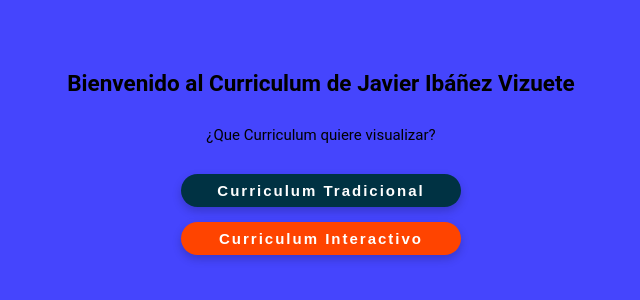
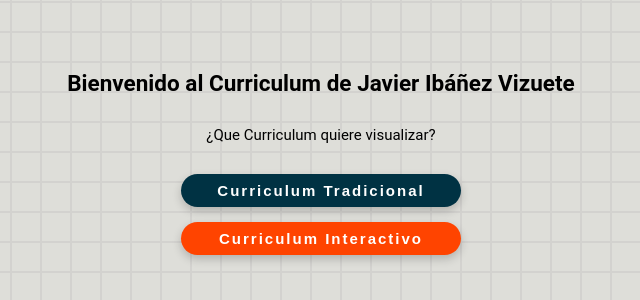
Before and after one commit to javier-ibanez-vizuete/javier-ibanez-vizuete-cv-react, a React (Vite) app: page / in a window 1280 px wide. Shown: the part 238-538 px from the top of the page, without its empty margins (319-959 px from the left). Built offline with nearby package versions, Linux system fonts and the light colour scheme.

Commit message:
chore(background): add a cells generator to give some notebook style to background

```diff
--- a/src/App.css
+++ b/src/App.css
@@ -2,7 +2,6 @@
 	display: flex;
 	flex-direction: column;
 	flex: 1;
-
 }
 
 .app-container {
@@ -12,7 +11,8 @@
 	flex: 1;
 }
 
-.title, .subtitle {
+.title,
+.subtitle {
 	text-align: center;
 }
 
@@ -29,20 +29,17 @@ main {
 /* ---Tablets */
 @media (width >= 768px) {
 	#root {
-		background-color: aquamarine;
 	}
 }
 
 /* ---Portatiles */
 @media (width >= 1024px) {
 	#root {
-		background-color: rgb(69, 69, 253);
 	}
 }
 
 /* ---Pantallas Escritorio */
 @media (width >= 1440px) {
 	#root {
-		background-color: blanchedalmond;
 	}
 }
--- a/src/App.jsx
+++ b/src/App.jsx
@@ -5,6 +5,7 @@ import { AppTabs } from "./components/CvSelector/AppTabs";
 import { CurriculumTradicional } from "./components/CurriculumTraditional/CurriculumTradicional";
 import { CurriculumInteractive } from "./components/CurriculumInteractive/CurriculumInteractive";
 import { CV_DATA } from "./utils/CV_DATA";
+import { GridBackground } from "./components/GridBackground/GridBackground";
 
 export const App = () => {
 	const [cvView, setCvView] = useState(null);
@@ -12,6 +13,7 @@ export const App = () => {
 
 	return (
 		<div className="app-container container">
+			<GridBackground />
 			{!cvView && <CvSelector setCvView={setCvView} />}
 			{cvView === AppTabs.CV_TRADICIONAL && <CurriculumTradicional cvData={cvData} />}
 			{cvView === AppTabs.CV_INTERACTIVE && <CurriculumInteractive />}
--- /dev/null
+++ b/src/components/GridBackground/GridBackground.css
@@ -0,0 +1,16 @@
+.grid-overlay {
+	display: grid;
+	position: fixed;
+	top: 0;
+	left: 0;
+	pointer-events: none;
+	z-index: -1;
+	opacity: 1;
+	background-color: var(--bg-color);
+}
+
+.grid-cell {
+	width: 30px;
+	height: 30px;
+	border: 1px solid rgba(193, 191, 191, 0.4);
+}
--- /dev/null
+++ b/src/components/GridBackground/GridBackground.jsx
@@ -0,0 +1,46 @@
+import { useEffect, useState } from "react";
+import "./GridBackground.css";
+
+const INITIAL_DIMENSIONS = {
+	width: window.innerWidth,
+	height: window.innerHeight,
+};
+
+const cellSize = 30;
+
+export const GridBackground = () => {
+	const [dimensions, setDimensions] = useState(INITIAL_DIMENSIONS);
+
+	useEffect(() => {
+		const handleResize = () => {
+			const newDimension = {
+				width: window.innerWidth,
+				height: window.innerHeight,
+			};
+			setDimensions(newDimension);
+		};
+
+		window.addEventListener("resize", handleResize);
+		return () => window.removeEventListener("resize", handleResize);
+	}, []);
+
+	const columns = Math.ceil(dimensions.width / cellSize);
+	const rows = Math.ceil(dimensions.height / cellSize);
+	const totalCells = columns * rows;
+
+	const cells = new Array(totalCells).fill(null).map((_, index) => {
+		return <div key={index} className="grid-cell" />;
+	});
+
+	return (
+		<div
+			className="grid-overlay"
+			style={{
+				gridTemplateColumns: `repeat(${columns}, ${cellSize}px)`,
+				gridTemplateRows: `repeat(${rows}, ${cellSize}px)`,
+			}}
+		>
+			{cells}
+		</div>
+	);
+};
--- a/src/index.css
+++ b/src/index.css
@@ -1,5 +1,5 @@
 :root {
-	--bg-color: #f5f5f0;
+	--bg-color: #deded9;
 	--accent-bg-color: #ffffff;
 	--primary-text-color: #003243;
 	--secondary-text-color: #ffffff;
@@ -49,7 +49,6 @@ body {
 	overflow-x: hidden;
 	width: 100%;
 	height: 100%;
-	background-color: rgba(0, 0, 0 0.5);
 }
 
 html,
```
